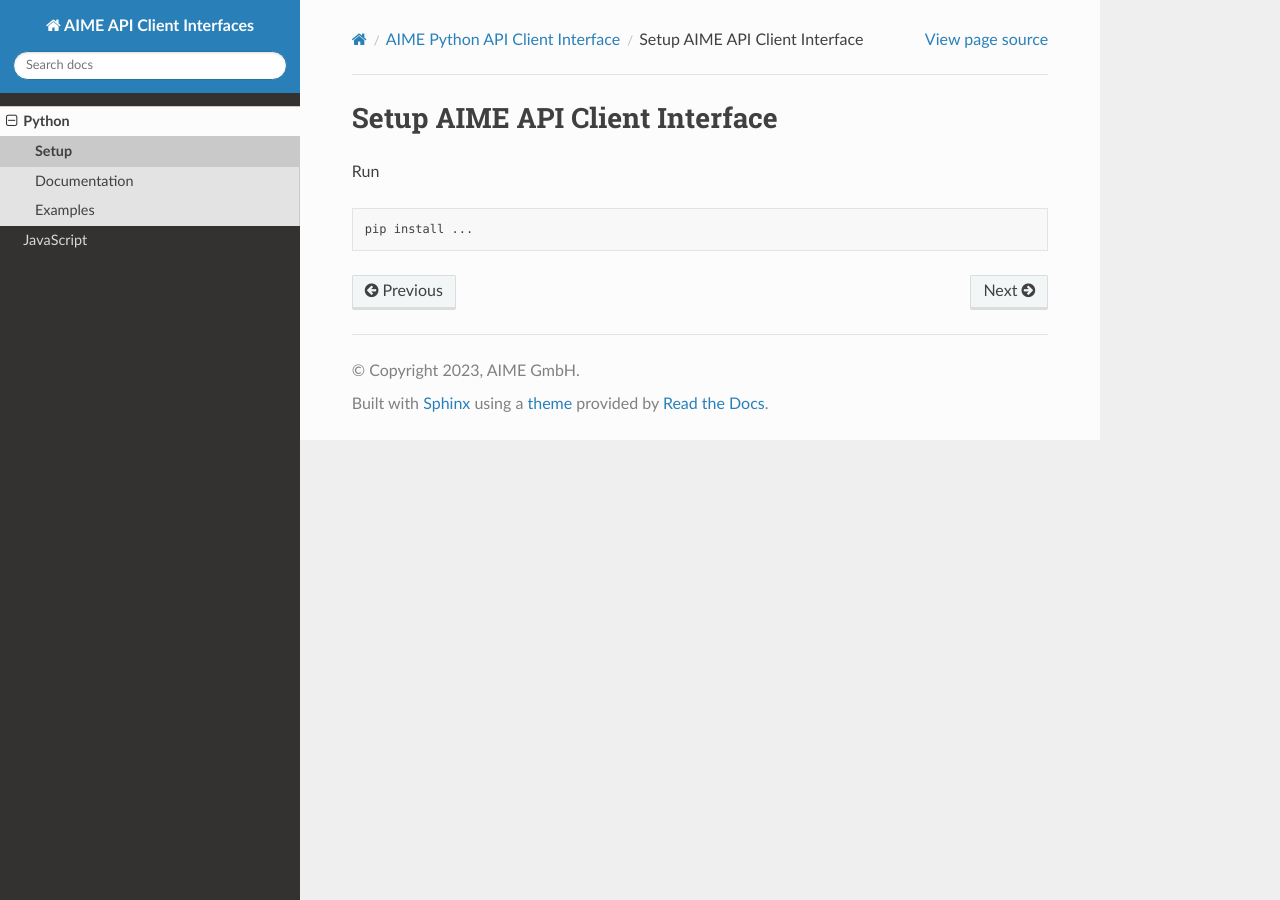
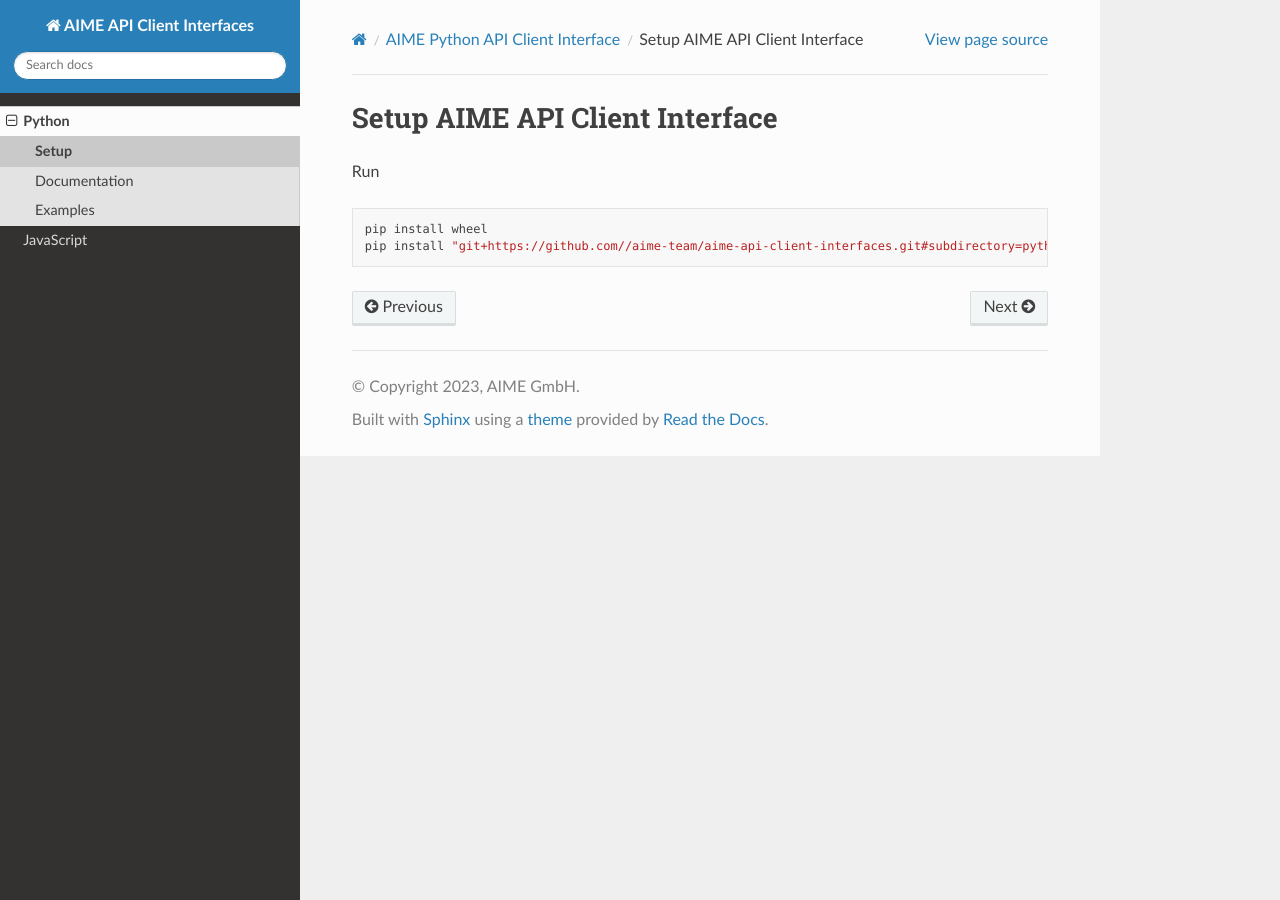
Before and after one commit to aime-team/aime-api-client-interfaces, a Sphinx documentation site: the page built from docs/source/python/setup.rst, in a window 1280 px wide. Built offline with Sphinx 7.4.7 and the Read the Docs theme 2.0.0, drawn with Linux system fonts in a browser that asks for light colours.

Commit message:
Updated setup.txt in documentation with setup instructions

```diff
--- a/docs/source/python/setup.txt
+++ b/docs/source/python/setup.txt
@@ -4,4 +4,6 @@
 .. highlight:: shell
 .. code-block:: shell
 
-    pip install ...
+
+    pip install wheel
+    pip install "git+https://github.com//aime-team/aime-api-client-interfaces.git#subdirectory=python"
```
Also changed, not shown: 14 other files.
